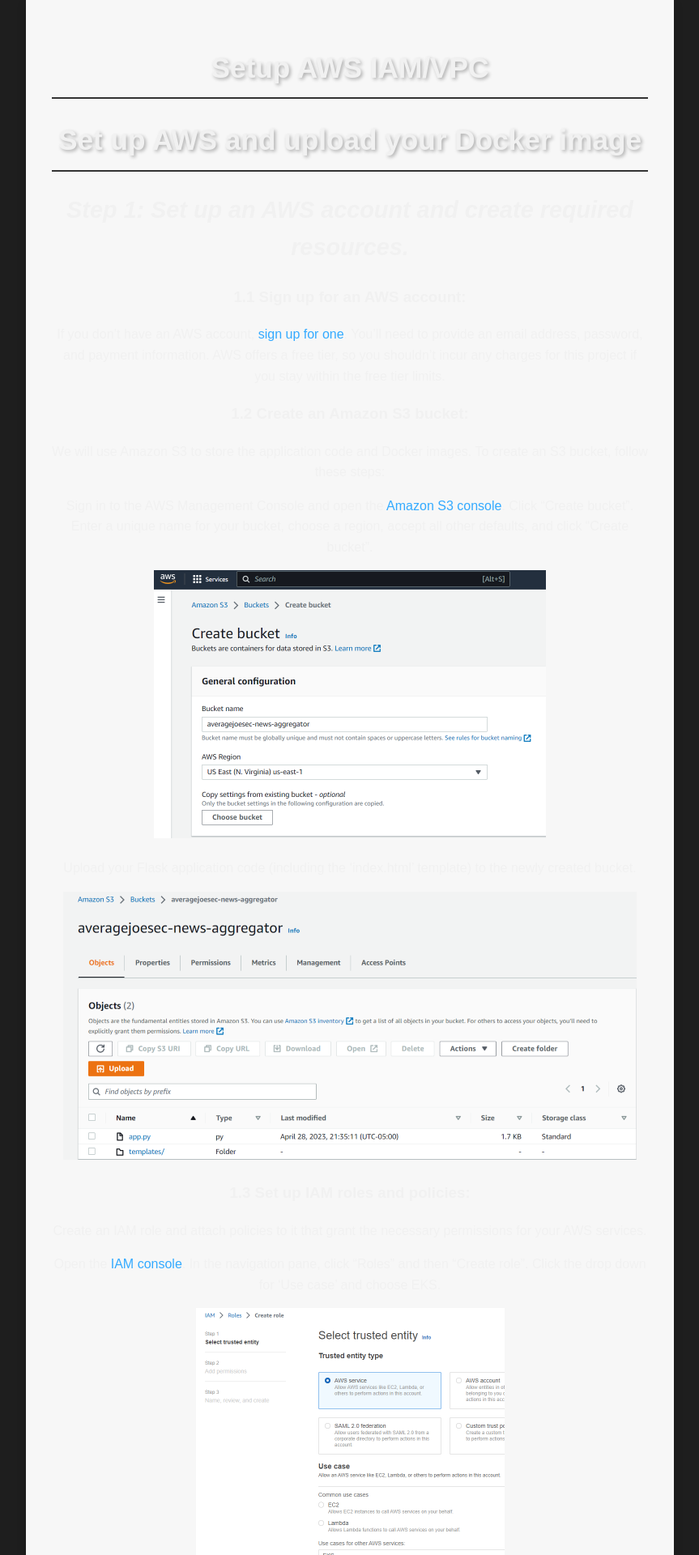
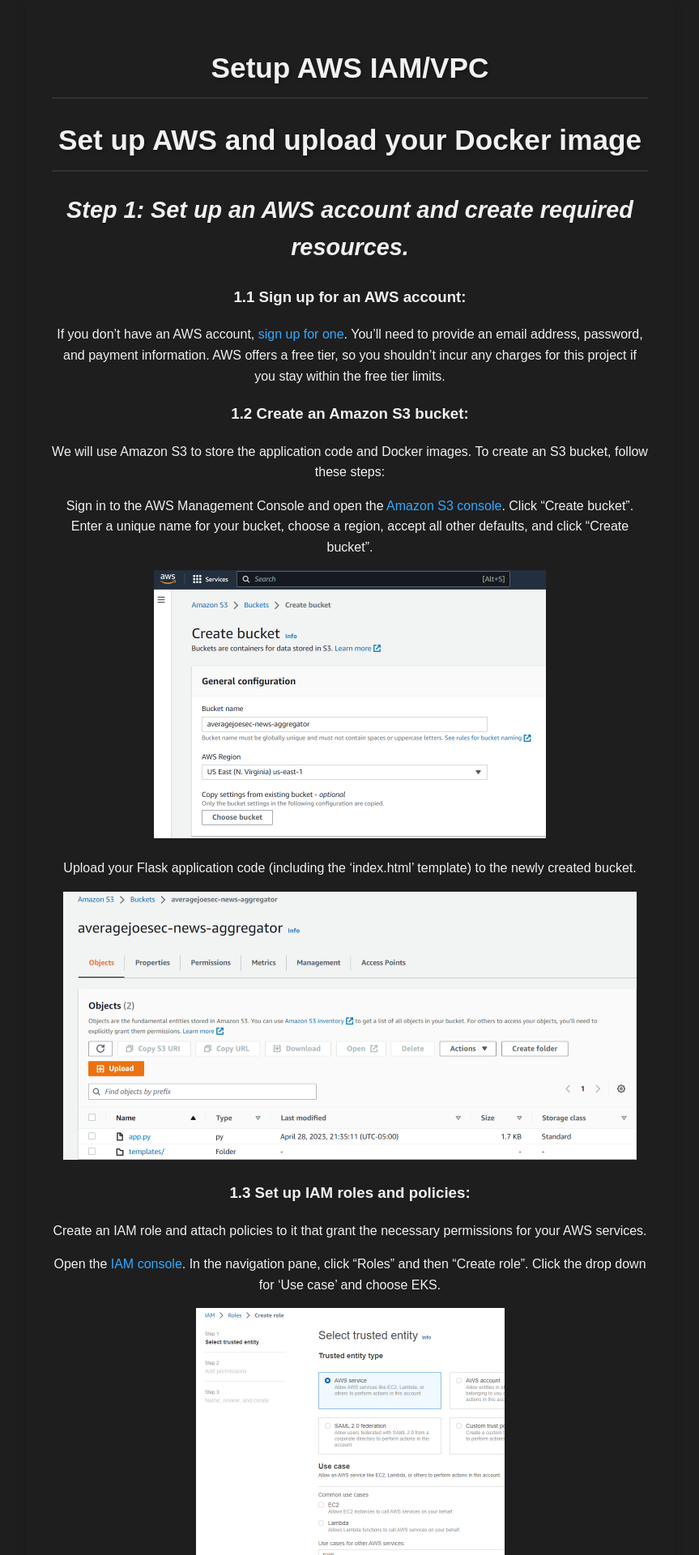
Before and after one commit to Averagejoesec/averagejoesec.github.io, a Jekyll site: the page built from project_pages/setup-aws-iam-vpc-app.md, in a window 1280 px wide. Shown: the top 1920 px of the page at 81% size, without its empty margins (208-1071 px from the left). Built offline with Jekyll 4.4.1, drawn with Linux system fonts in a browser that asks for light colours.

Commit message:
updated css and html files

```diff
--- a/_layouts/project.html
+++ b/_layouts/project.html
@@ -22,7 +22,7 @@
       max-width: 800px;
       margin: auto;  /* Centers the container */
       box-shadow: 0 4px 12px rgba(0, 0, 0, 0.1);
-      background-color: #f7f7f7;  /* Light background for contrast */
+      background-color: #1e1e1e;  /* Light background for contrast */
     }
 
     pre {
--- a/assets/css/styles.css
+++ b/assets/css/styles.css
@@ -46,7 +46,7 @@
   width: 90%;
   box-sizing: border-box;
   padding: 20px;
-  margin-top: 50px;
+  margin-top: -20px;
 }
 
 
@@ -155,19 +155,27 @@
     position: absolute;
     top: 10px;
     right: 10px;
-  background-color: #333;
-  color: #f1f1f1;
+    background: linear-gradient(45deg, #3498db, #55a8fd);  /* Gradient background */
+    color: #fff;  /* White text */
     border: none;
-  padding: 5px 10px;
+    padding: 5px 12px;
     cursor: pointer;
     border-radius: 4px;
-  opacity: 0.7;
-  transition: opacity 0.3s;
+    font-weight: bold;  /* Bold text */
+    transition: all 0.3s;  /* Smooth transition */
+    box-shadow: 0 2px 5px rgba(0, 0, 0, 0.2);  /* Slight shadow for depth */
+    font-size: 0.85em;  /* Adjusted font size */
 }
 
 .copy-button:hover {
-  opacity: 1;
+    background: linear-gradient(45deg, #238cd1, #449bf8);  /* Slightly darker gradient on hover */
+    box-shadow: 0 4px 8px rgba(0, 0, 0, 0.2);  /* Increased shadow depth on hover */
 }
+
+.copy-button:active {
+    transform: scale(0.95);  /* Slight scale down when button is pressed */
+}
+
 
 .projects-section {
   text-align: center;  /* Center the text and inline elements */
```
Also changed, not shown: 4 other files. Lines whose indentation alone changed are shown as unchanged.
